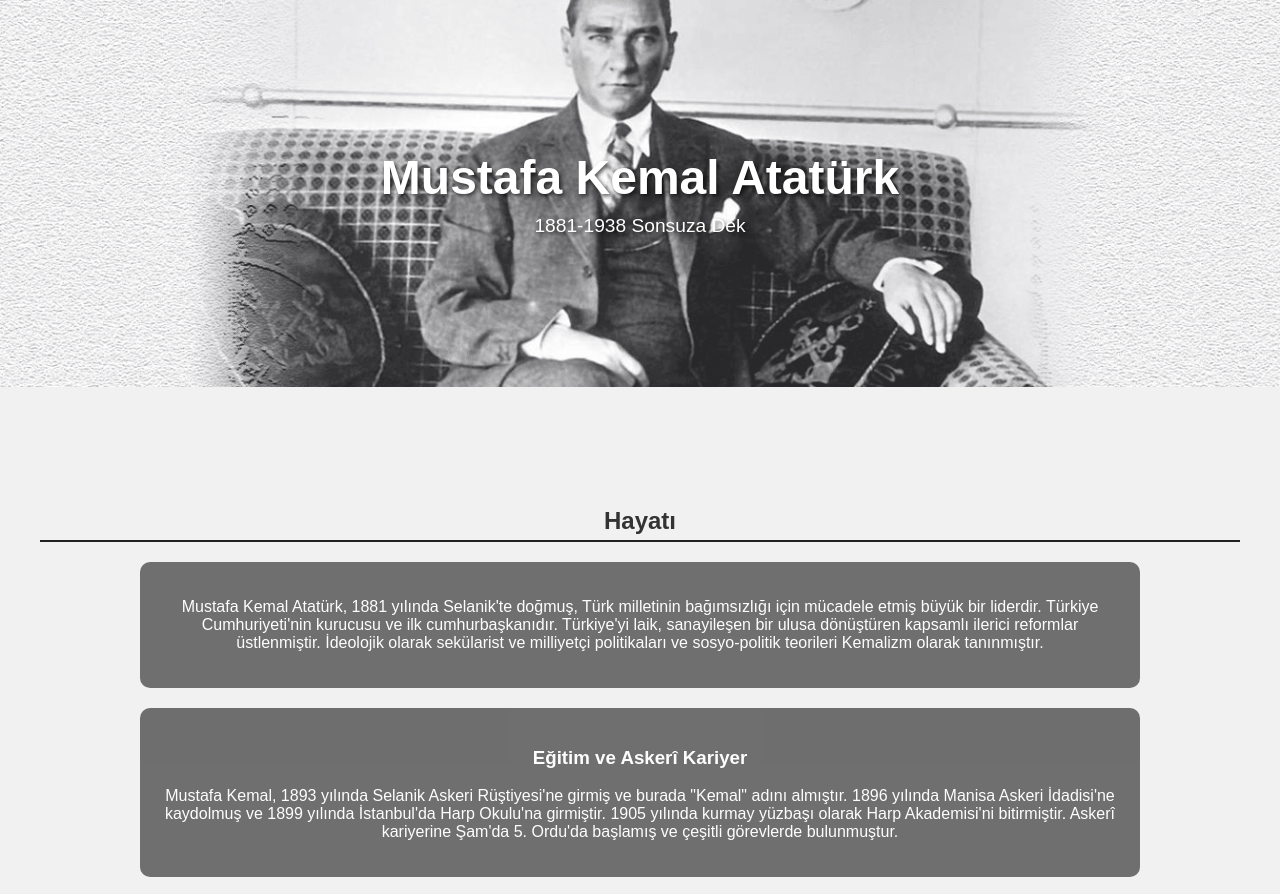
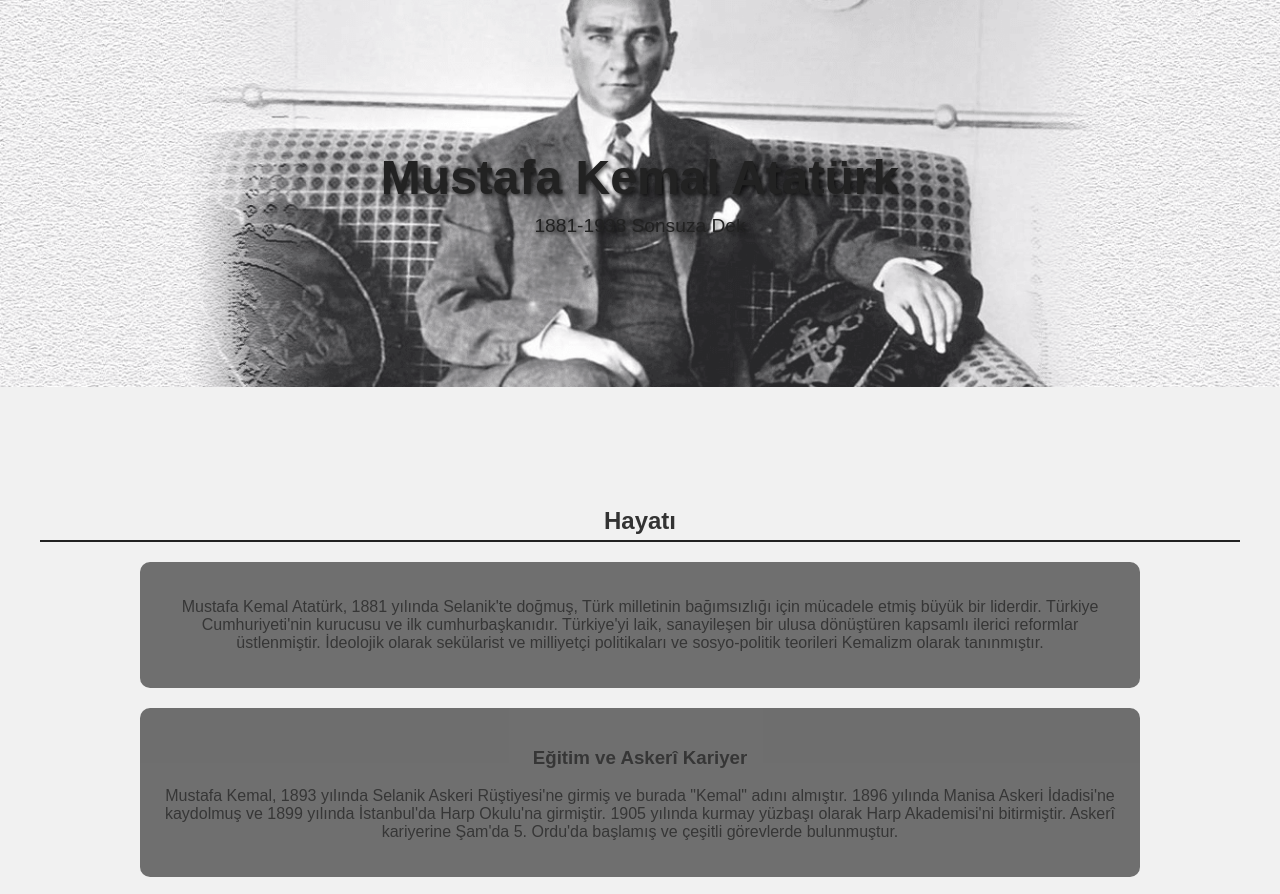
Before and after one commit to birataturkgenci/eybuyukata, a plain HTML site: page index.html in a window 1280 px wide. Shown: the top 894 px of the page. Drawn offline with Linux system fonts and the light colour scheme.

Commit message:
Style değişiklikleri yapıldı.

```diff
--- a/style.css
+++ b/style.css
@@ -6,6 +6,7 @@ body {
   padding: 0;
   color: #222;
   scroll-behavior: smooth;
+  transition: background 0.5s, color 0.5s; /* renk değişimi animasyonu */
 }
 
 /* Header */
@@ -13,7 +14,7 @@ header {
   background-image: url(images/ataturk.png);
   background-size: cover;
   background-position: center;
-  color: white;
+  color: inherit; /* artık body’den renk alacak */
   padding: 150px 20px;
   text-align: center;
   text-shadow: 2px 2px 4px rgba(0,0,0,0.7);
@@ -40,7 +41,7 @@ main {
   background-position: center;
   background-repeat: no-repeat;
   background-size: cover;
-  color: white;
+  color: inherit; /* body’den renk al */
   padding: 80px 20px;
   margin-bottom: 40px;
 }
@@ -62,7 +63,6 @@ section h2 {
   margin-bottom: 20px;
 }
 
-/* Saygı duruşu için blockquote hover veya özel sınıf ekleyebiliriz */
 blockquote {
   font-style: italic;
   background-color: rgba(255,255,255,0.8);
@@ -70,7 +70,7 @@ blockquote {
   border-left: 5px solid #222;
   margin: 10px auto;
   max-width: 800px;
-  transition: all 0.5s ease; /* renk değişimleri için yumuşak geçiş */
+  transition: all 0.5s ease; /* renk değişim animasyonu */
 }
 
 /* Timeline */
@@ -83,11 +83,11 @@ blockquote {
 
 .event {
   background: rgba(0,0,0,0.6);
-  color: white;
+  color: inherit; /* body’den renk alacak */
   padding: 20px;
   border-radius: 10px;
   width: 80%;
-  transition: transform 0.3s, opacity 0.3s;
+  transition: transform 0.3s, opacity 0.3s, color 0.3s;
   opacity: 0.9;
 }
 
@@ -129,7 +129,7 @@ button {
   margin-top: 20px;
   transition: background 0.3s;
 }
-/* Hover */
+
 button:hover {
   background-color: #222;
 }
```
